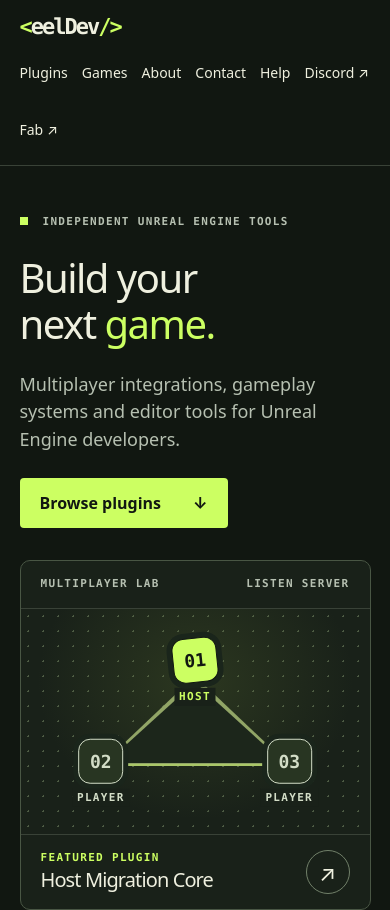
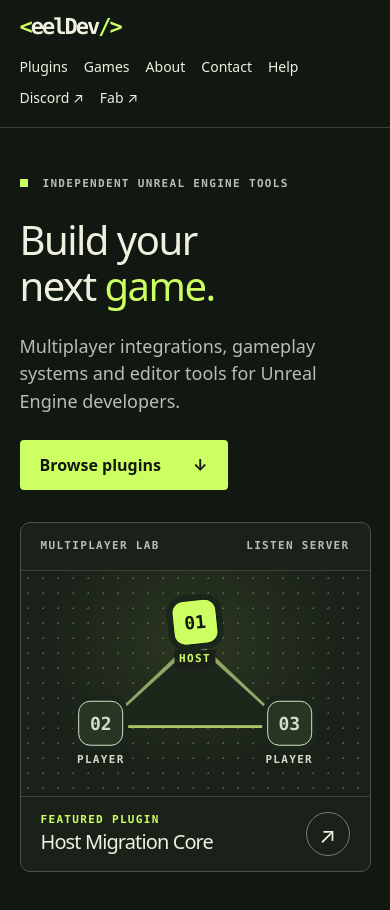
Before and after one commit to eeldev-docs/eeldev.com, an Astro site: page / in a window 390 px wide. Shown: the top 910 px of the page. Built offline with nearby package versions, Linux system fonts and the light colour scheme; Astro itself is replaced by a stand-in of ours.

Commit message:
Tighten wrapped header nav on small screens
Co-Authored-By: Claude Opus 5.5 <noreply@anthropic.com>

```diff
--- a/src/styles/site.css
+++ b/src/styles/site.css
@@ -86,5 +86,6 @@ code { font: .9em var(--mono); background: #ffffff12; padding: 1px 5px; border-r
   .hero { grid-template-columns: 1fr; gap: 32px }
   .bar { min-height: 63px; flex-wrap: wrap; gap: 12px; padding-block: 14px }
   .brand { font-size: 22px }
-  .bar nav { font-size: 14px; flex-wrap: wrap; justify-content: flex-start }
+  .bar nav { font-size: 14px; flex-wrap: wrap; justify-content: flex-start; gap: 0 16px }
+  .bar nav a { padding-block: 6px }
 }
```
